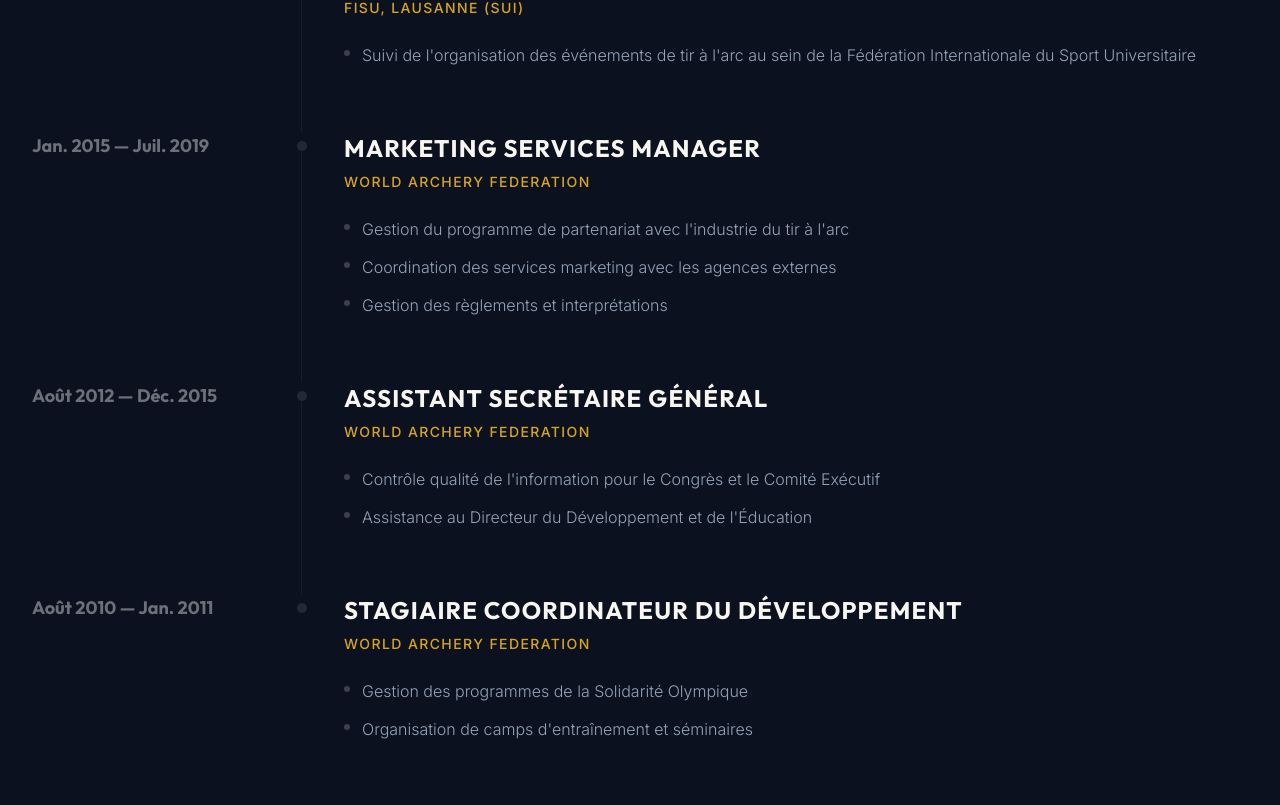
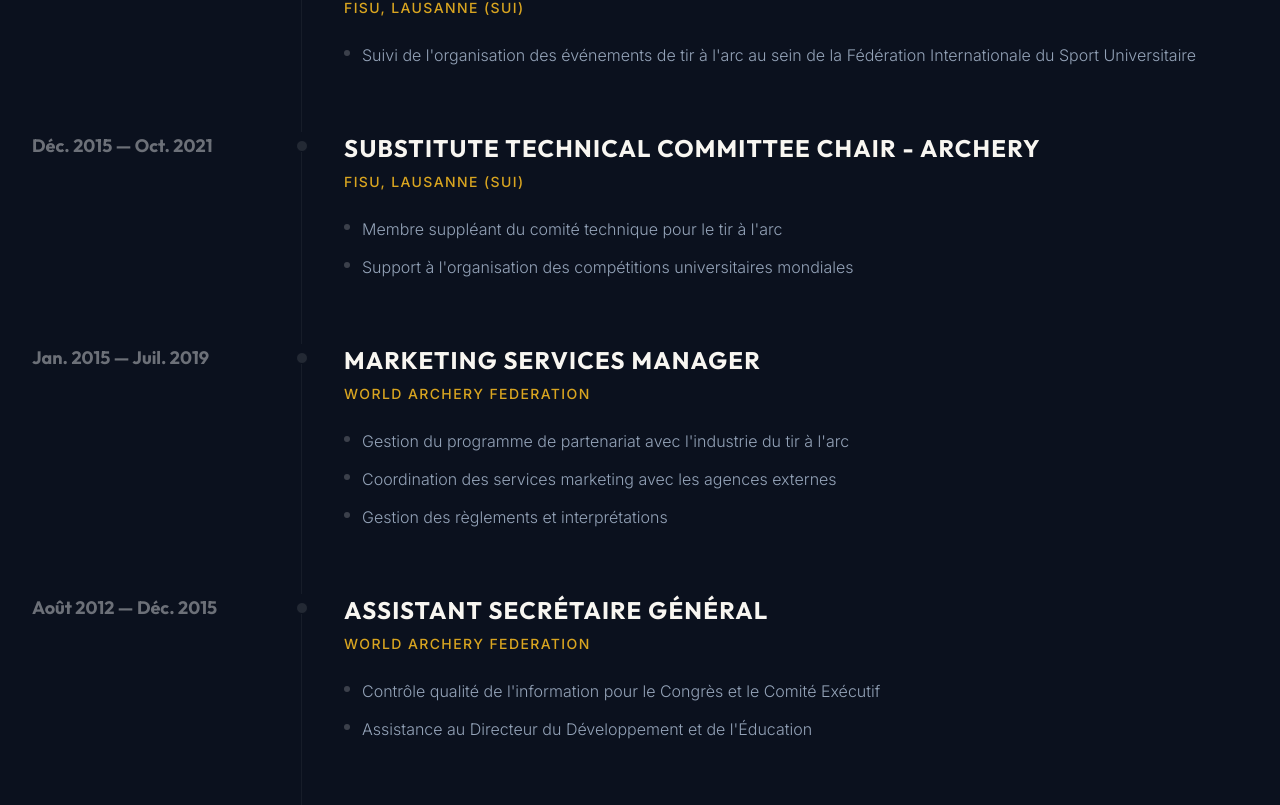
Before and after one commit to nc7hmwtkz4-dot/sg-335882f0-675b-4301-b1b4-dec62524d52d-1777717981, a Next.js app: page /parcours in a window 1280 px wide. Shown: the part 1274-2079 px from the top of the page. Built offline with nearby package versions, Linux system fonts and the light colour scheme.

Commit message:
feat(navigation): add links to new pages and update cv

```diff
--- a/src/pages/parcours.tsx
+++ b/src/pages/parcours.tsx
@@ -25,6 +25,15 @@ export default function Parcours() {
       company: "FISU, Lausanne (SUI)",
       highlights: [
         "Suivi de l'organisation des événements de tir à l'arc au sein de la Fédération Internationale du Sport Universitaire",
+      ]
+    },
+    {
+      period: "Déc. 2015 — Oct. 2021",
+      role: "Substitute Technical Committee Chair - Archery",
+      company: "FISU, Lausanne (SUI)",
+      highlights: [
+        "Membre suppléant du comité technique pour le tir à l'arc",
+        "Support à l'organisation des compétitions universitaires mondiales",
       ]
     },
     {
@@ -179,6 +188,12 @@ export default function Parcours() {
                   <p className="font-bold uppercase tracking-wider text-sm mb-1">BTS Commerce International</p>
                   <p className="text-accent text-xs font-bold uppercase tracking-widest mb-2">Lycée Maurice Ravel, Paris (2007)</p>
                 </div>
+                <div className="w-full h-[1px] bg-white/5"></div>
+                <div>
+                  <p className="font-bold uppercase tracking-wider text-sm mb-1">Sustainability Literacy Test (TASK)</p>
+                  <p className="text-accent text-xs font-bold uppercase tracking-widest mb-2">Sulitest (Juin 2024)</p>
+                  <p className="text-muted-foreground text-sm font-light">Score Global : 63,7/100 — Évaluation des connaissances en développement durable et responsabilité sociétale.</p>
+                </div>
               </div>
             </div>
 
```
